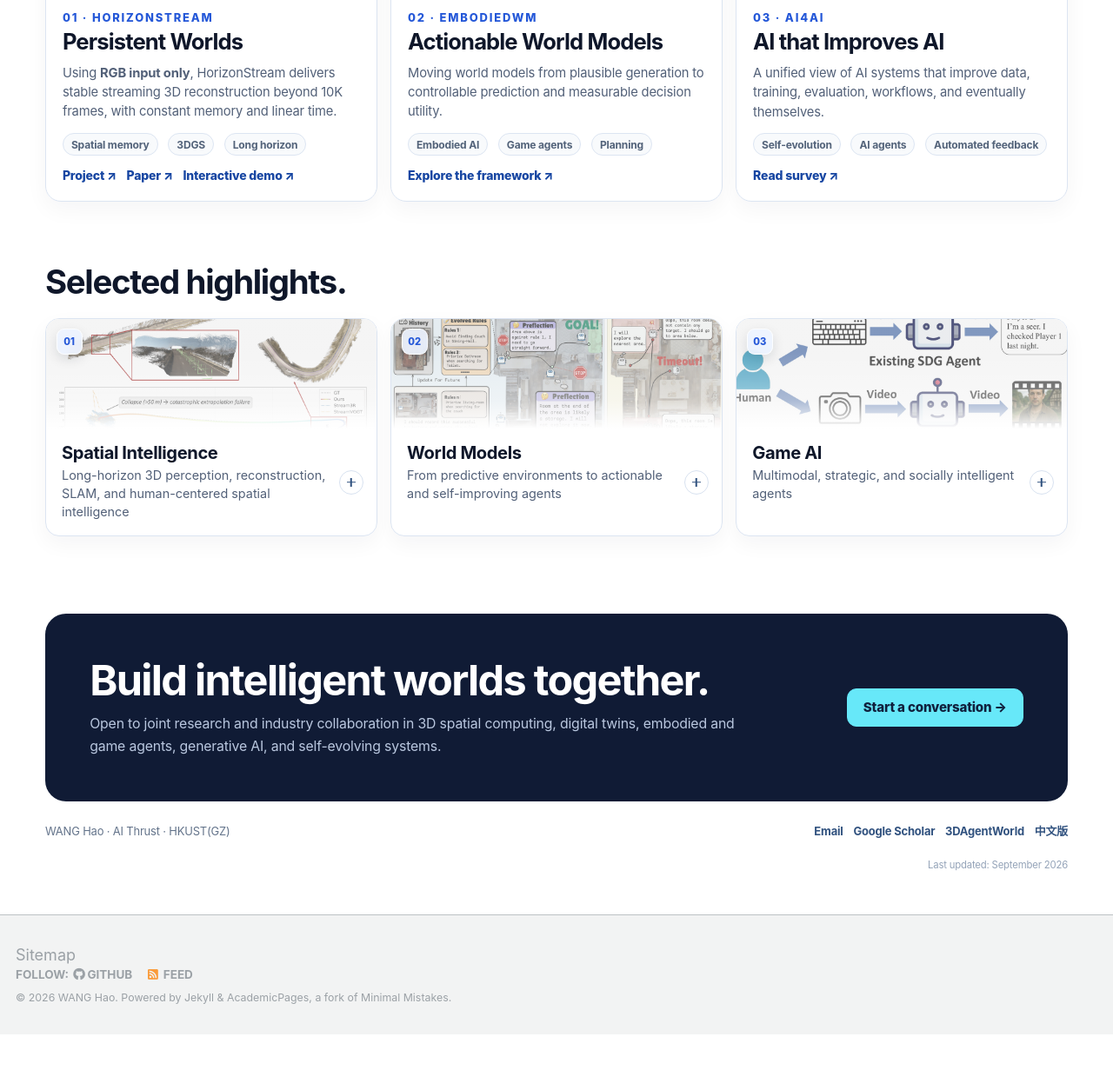
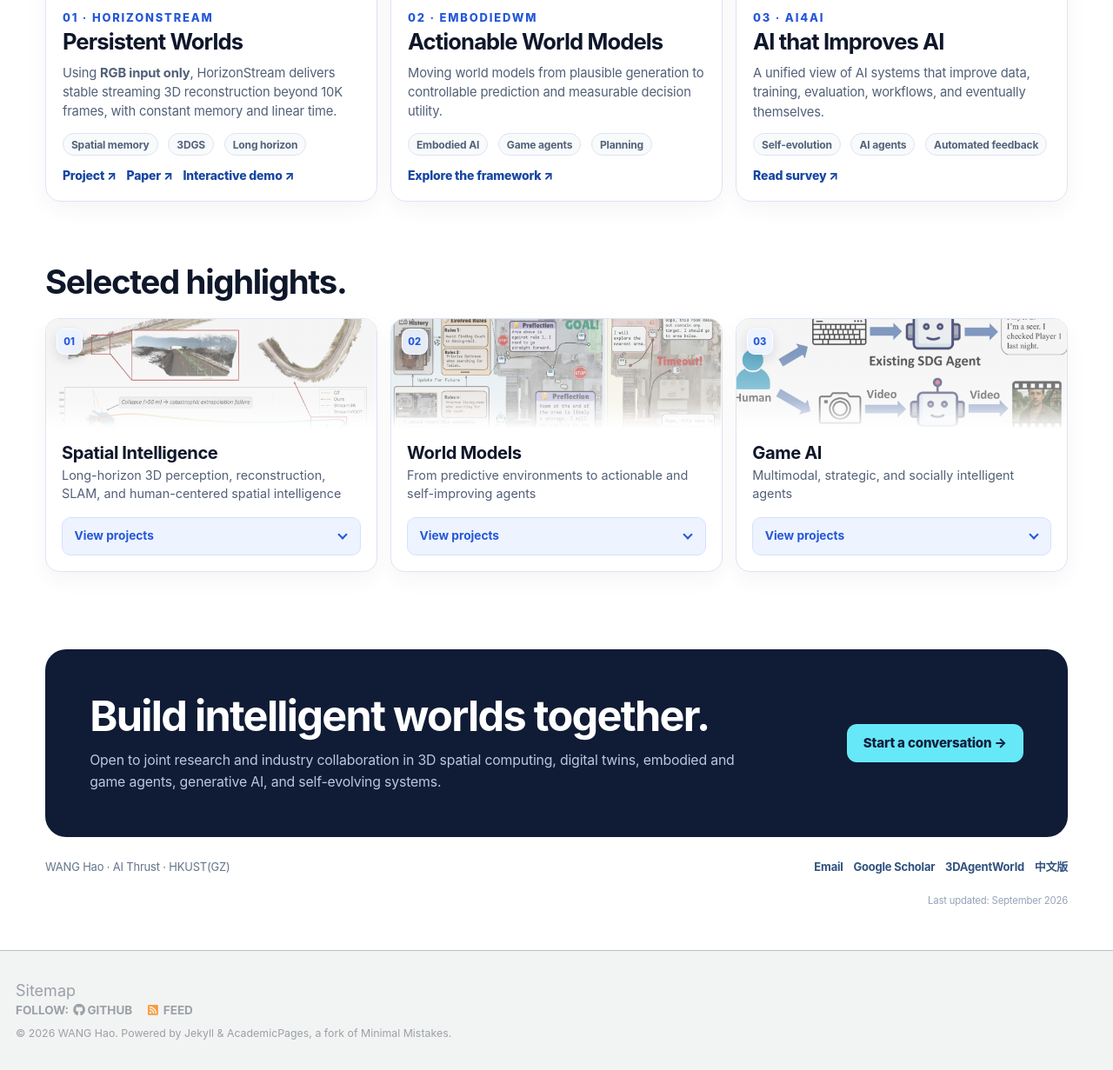
Before and after one commit to hwang1996/hwang1996.github.io, a Jekyll site: the page built from _pages/about.md, in a window 1280 px wide, cut to the strip 1326-2557 px from the top of the page. Shown: the whole strip at 87% size. Built offline with Jekyll 4.4.1, drawn with Linux system fonts in a browser that asks for light colours; before the commit the page ends 2516 px from its top, so only the background shows below that.

Commit message:
Redesign homepage

```diff
--- a/_includes/research-home-style.html
+++ b/_includes/research-home-style.html
@@ -559,8 +559,8 @@
   .rh-highlight-tab {
     display: grid;
     overflow: hidden;
-    grid-template-columns: minmax(0, 1fr) calc(28px + 0.85rem);
-    grid-template-rows: auto 1fr;
+    grid-template-columns: minmax(0, 1fr);
+    grid-template-rows: auto 1fr auto;
     gap: 0;
     align-items: center;
     padding: 0;
@@ -654,7 +654,7 @@
     align-self: start;
     flex-direction: column;
     gap: 0.25rem;
-    padding: 0.8rem 0.2rem 0.9rem 1rem;
+    padding: 0.8rem 1rem 0.9rem;
   }
 
   .rh-highlight-group__title strong {
@@ -672,38 +672,57 @@
   }
 
   .rh-highlight-group__toggle {
-    position: relative;
-    grid-column: 2;
-    grid-row: 2;
-    justify-self: end;
-    width: 28px;
-    height: 28px;
-    margin-right: 0.85rem;
-    border: 1px solid #d8e2f0;
-    border-radius: 50%;
-    background: #fff;
+    display: flex;
+    grid-column: 1;
+    grid-row: 3;
+    align-items: center;
+    justify-content: space-between;
+    gap: 0.6rem;
+    min-height: 44px;
+    margin: 0 1rem 1rem;
+    padding: 0.5rem 0.75rem;
+    border: 1px solid #d4e2fb;
+    border-radius: 10px;
+    background: #edf3ff;
+    color: var(--blue);
+    font-size: 0.76rem;
+    font-weight: 750;
+    line-height: 1.3;
+    transition: background 160ms ease, border-color 160ms ease;
   }
 
-  .rh-highlight-group__toggle::before,
   .rh-highlight-group__toggle::after {
-    position: absolute;
-    top: 50%;
-    left: 50%;
-    width: 10px;
-    height: 1.5px;
-    background: #31527f;
+    flex: 0 0 auto;
+    width: 8px;
+    height: 8px;
+    margin: -4px 2px 0;
+    border-right: 2px solid currentColor;
+    border-bottom: 2px solid currentColor;
     content: "";
-    transform: translate(-50%, -50%);
+    transform: rotate(45deg);
     transition: transform 160ms ease;
   }
 
-  .rh-highlight-group__toggle::after {
-    transform: translate(-50%, -50%) rotate(90deg);
+  .rh-highlight-group summary:hover .rh-highlight-group__toggle,
+  .rh-highlight-tab:hover .rh-highlight-group__toggle {
+    border-color: #b8cef5;
+    background: #dfeaff;
+  }
+
+  .rh-highlight-group__collapse,
+  .rh-highlight-group[open] .rh-highlight-group__expand,
+  .rh-highlight-tab[aria-expanded="true"] .rh-highlight-group__expand {
+    display: none;
+  }
+
+  .rh-highlight-group[open] .rh-highlight-group__collapse,
+  .rh-highlight-tab[aria-expanded="true"] .rh-highlight-group__collapse {
+    display: inline;
   }
 
   .rh-highlight-group[open] .rh-highlight-group__toggle::after,
   .rh-highlight-tab[aria-expanded="true"] .rh-highlight-group__toggle::after {
-    transform: translate(-50%, -50%) rotate(90deg) scaleX(0);
+    transform: translateY(4px) rotate(225deg);
   }
 
   .rh-highlight-group > .rh-project-list,
@@ -1062,7 +1081,7 @@
     .rh-button,
     .rh-highlight-group summary,
     .rh-highlight-group__visual img,
-    .rh-highlight-group__toggle::before,
+    .rh-highlight-group__toggle,
     .rh-highlight-group__toggle::after {
       transition: none;
     }
--- a/_pages/about.md
+++ b/_pages/about.md
@@ -142,7 +142,7 @@ redirect_from:
         <summary>
           <span class="rh-highlight-group__visual"><img src="/images/projects/longstream.png" alt="LongStream metric-scale 3D reconstruction" loading="lazy"><span class="rh-highlight-group__index">01</span></span>
           <span class="rh-highlight-group__title"><strong>Spatial Intelligence</strong><small>Long-horizon 3D perception, reconstruction, SLAM, and human-centered spatial intelligence</small></span>
-          <span class="rh-highlight-group__toggle" aria-hidden="true"></span>
+          <span class="rh-highlight-group__toggle"><span class="rh-highlight-group__expand">View projects</span><span class="rh-highlight-group__collapse">Hide projects</span></span>
         </summary>
         <div class="rh-project-list">
           <article class="rh-project-item">
@@ -212,7 +212,7 @@ redirect_from:
         <summary>
           <span class="rh-highlight-group__visual"><img src="/images/projects/evolvenav.jpg" alt="EvolveNav self-evolving navigation agent" loading="lazy"><span class="rh-highlight-group__index">02</span></span>
           <span class="rh-highlight-group__title"><strong>World Models</strong><small>From predictive environments to actionable and self-improving agents</small></span>
-          <span class="rh-highlight-group__toggle" aria-hidden="true"></span>
+          <span class="rh-highlight-group__toggle"><span class="rh-highlight-group__expand">View projects</span><span class="rh-highlight-group__collapse">Hide projects</span></span>
         </summary>
         <div class="rh-project-list rh-project-list--two">
           <article class="rh-project-item">
@@ -252,7 +252,7 @@ redirect_from:
         <summary>
           <span class="rh-highlight-group__visual"><img src="/images/projects/cam-wolf.jpg" alt="CaM-Wolf multimodal social deduction agent" loading="lazy"><span class="rh-highlight-group__index">03</span></span>
           <span class="rh-highlight-group__title"><strong>Game AI</strong><small>Multimodal, strategic, and socially intelligent agents</small></span>
-          <span class="rh-highlight-group__toggle" aria-hidden="true"></span>
+          <span class="rh-highlight-group__toggle"><span class="rh-highlight-group__expand">View projects</span><span class="rh-highlight-group__collapse">Hide projects</span></span>
         </summary>
         <div class="rh-project-list">
           <article class="rh-project-item">
```
Also changed, not shown: _pages/about-zh.md (+3 -3 lines).
